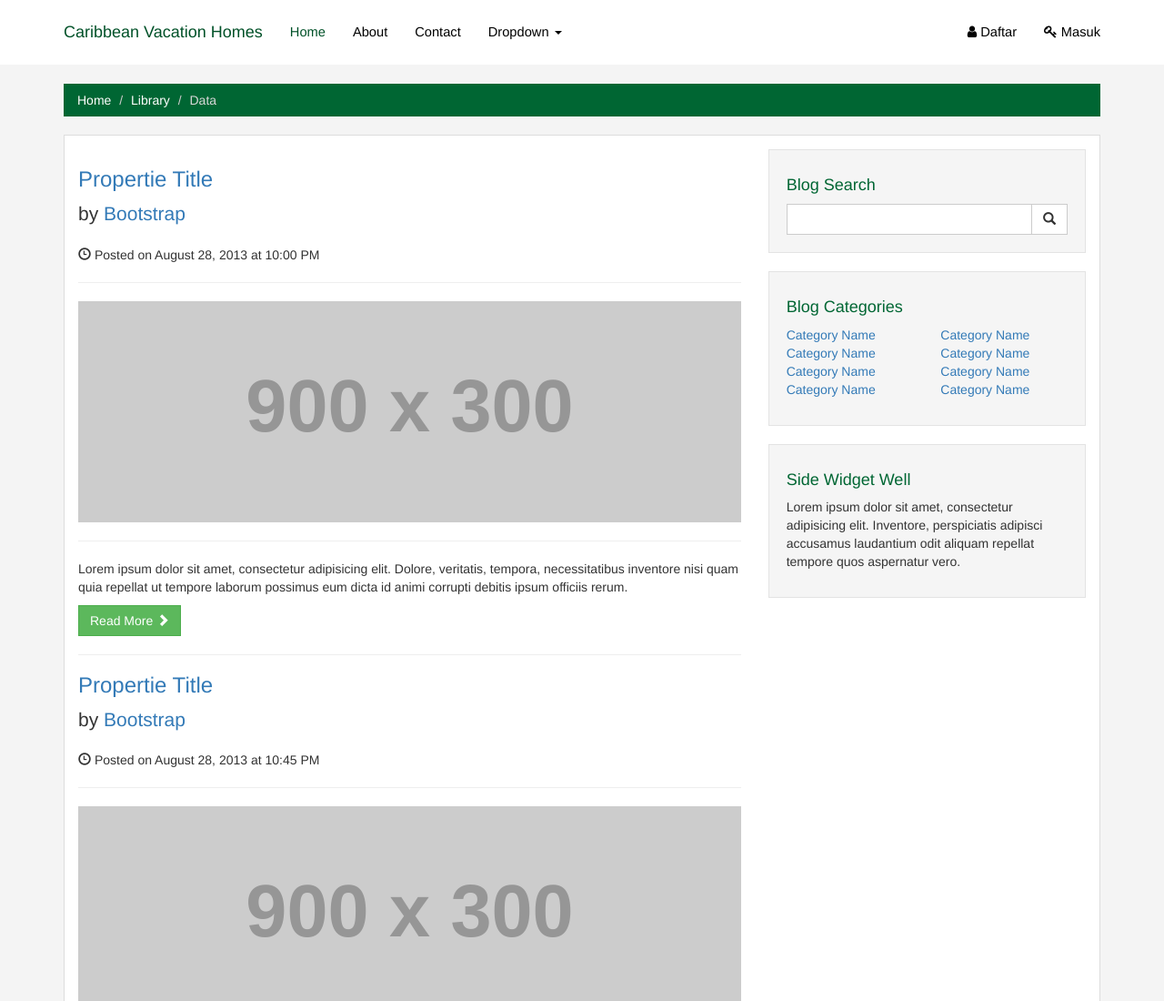
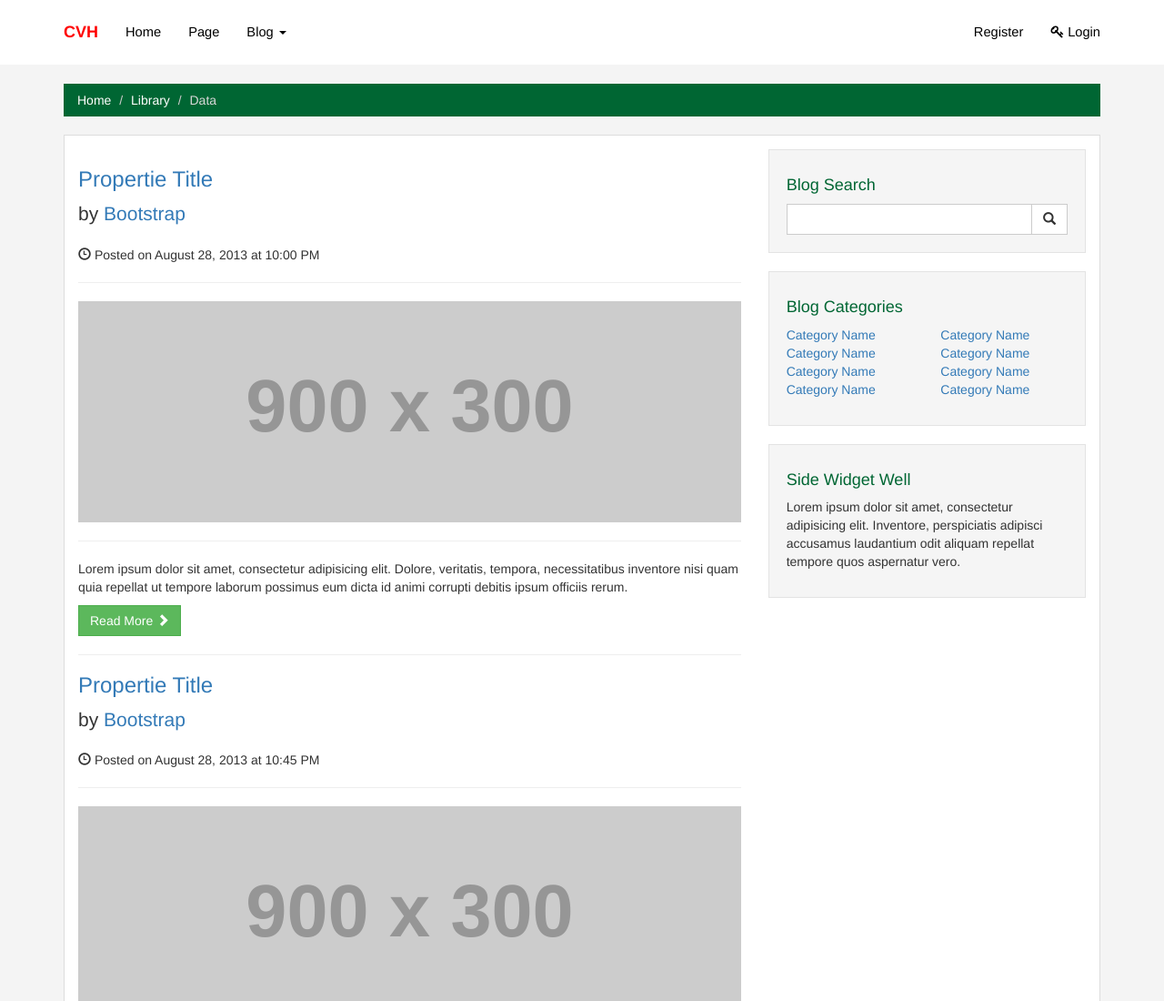
Before and after one commit to udamuri/bootstrap-kilo, a plain HTML site: page blog.html in a window 1280 px wide. Shown: the top 1100 px of the page at 91% size. Drawn offline with Linux system fonts and the light colour scheme; placeholder pictures from the web are drawn by us.

Commit message:
change logo

```diff
--- a/blog.html
+++ b/blog.html
@@ -32,29 +32,25 @@
             <span class="icon-bar"></span>
             <span class="icon-bar"></span>
           </button>
-          <a class="navbar-brand" href="#">Caribbean Vacation Homes</a>
+          <a class="navbar-brand visible-md visible-lg " href="index.html">CVH</a>
         </div>
         <div id="navbar" class="navbar-collapse collapse">
           <ul class="nav navbar-nav">
-            <li class="active"><a href="#">Home</a></li>
-            <li><a href="#about">About</a></li>
-            <li><a href="#contact">Contact</a></li>
+            <li><a href="index.html">Home</a></li>
+            <li><a href="page.html">Page</a></li>
             <li class="dropdown">
-              <a href="#" class="dropdown-toggle" data-toggle="dropdown" role="button" aria-haspopup="true" aria-expanded="false">Dropdown <span class="caret"></span></a>
+              <a href="#" class="dropdown-toggle" data-toggle="dropdown" role="button" aria-haspopup="true" aria-expanded="false">Blog <span class="caret"></span></a>
               <ul class="dropdown-menu">
-                <li><a href="#">Action</a></li>
-                <li><a href="#">Another action</a></li>
-                <li><a href="#">Something else here</a></li>
+                <li class="active"><a href="blog.html">Blog</a></li>
+                <li><a href="blog_detail.html">Blog Detail</a></li>
                 <li role="separator" class="divider"></li>
                 <li class="dropdown-header">Nav header</li>
-                <li><a href="#">Separated link</a></li>
-                <li><a href="#">One more separated link</a></li>
               </ul>
             </li>
           </ul>
           <ul class="nav navbar-nav navbar-right">
-            <li><a href="../navbar/"><i class="fa fa-user"></i> Daftar</a></li>
-            <li><a href="../navbar-static-top/"><i class="fa fa-key"></i> Masuk</a></li>
+            <li><a href="register.html">Register</a></li>
+            <li><a href="form.html"><i class="fa fa-key"></i> Login</a></li>
           </ul>
         </div><!--/.nav-collapse -->
       </div>
--- a/navbar.less
+++ b/navbar.less
@@ -1,8 +1,9 @@
 @bgDefault      : #ffffff;
 @bgHighlight    : #ffffff;
 @colDefault     : #000000;
-// @colHighlight   : #990066;
 @colHighlight   : #005128;
+// @colHighlight        : #990066;
+@colLogo        : #ff0000;
 @dropDown       : false;
 .ddm() when (@dropDown) {
   > li > .dropdown-menu {
@@ -23,8 +24,9 @@
   background-color: @bgDefault;
   border-color: @bgHighlight;
   .navbar-brand {
-    color: @colHighlight;
+    color: @colLogo;
     margin-top:10px;
+    font-weight: bold;
     &:hover, &:focus {
       color: @colHighlight; }}
   .navbar-text {
```
Also changed, not shown: blog_detail.html (+8 -12 lines), form.html (+8 -12 lines), index.html (+8 -12 lines), page.html (+8 -12 lines), register.html (+8 -12 lines), navbar.css.
